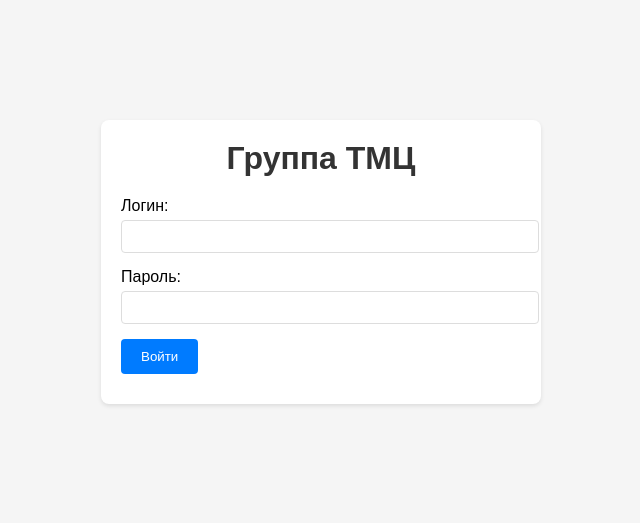
After one commit to Felix1510/tables, a Flask app: page /login in a window 1280 px wide. The commit adds this page. Shown: the top 523 px of the page, without its empty margins (319-959 px from the left). Run offline with Flask 3, Linux system fonts and the light colour scheme; parts of the project's set-up code (start-up, migrations or seed data) failed here and were passed over.

Commit message:
app.py script.js styles.css favicon index login

```diff
--- a/app.py
+++ b/app.py
@@ -1,10 +1,11 @@
-from flask import Flask, render_template, request, send_file, jsonify
+from flask import Flask, render_template, request, send_file, jsonify, session, redirect, url_for
 import os
 import time
 from datetime import datetime, timedelta
 import threading
 import subprocess
 import logging
+from functools import wraps
 
 # Configure logging
 logging.basicConfig(
@@ -21,6 +22,19 @@ REESTR_FILE = os.path.join(WORKING_DIR, "reestr.xlsx")
 RESULT_FILE = os.path.join(WORKING_DIR, "exit.xlsx")
 
 app = Flask(__name__)
+app.secret_key = 'your-secret-key-here'  # Change this to a secure secret key
+
+# Login credentials
+VALID_USERNAME = "User"
+VALID_PASSWORD = "P@s7w0rd"
+
+def login_required(f):
+    @wraps(f)
+    def decorated_function(*args, **kwargs):
+        if 'user' not in session:
+            return redirect(url_for('login'))
+        return f(*args, **kwargs)
+    return decorated_function
 
 def cleanup_old_files():
     while True:
@@ -44,11 +58,32 @@ cleanup_thread.start()
 def allowed_file(filename):
     return '.' in filename and filename.rsplit('.', 1)[1].lower() in {'xlsx'}
 
+@app.route('/login', methods=['GET', 'POST'])
+def login():
+    if request.method == 'POST':
+        data = request.get_json()
+        username = data.get('username')
+        password = data.get('password')
+
+        if username == VALID_USERNAME and password == VALID_PASSWORD:
+            session['user'] = username
+            return jsonify({'status': 'success'})
+        return jsonify({'status': 'error', 'message': 'Неверный логин или пароль'})
+
+    return render_template('login.html')
+
+@app.route('/logout', methods=['POST'])
+def logout():
+    session.pop('user', None)
+    return jsonify({'status': 'success'})
+
 @app.route('/')
+@login_required
 def index():
     return render_template('index.html')
 
 @app.route('/upload', methods=['POST'])
+@login_required
 def upload_file():
     if 'file' not in request.files:
         return jsonify({'status': 'error', 'message': 'No file part'})
@@ -76,6 +111,7 @@ def upload_file():
         return jsonify({'status': 'error', 'message': 'Error saving file'})
 
 @app.route('/start', methods=['POST'])
+@login_required
 def start_process():
     if not os.path.exists(SKLAD_FILE):
         return jsonify({'status': 'error', 'message': 'No sklad.xlsx file'})
@@ -91,12 +127,14 @@ def start_process():
         return jsonify({'status': 'error', 'message': str(e)})
 
 @app.route('/download')
+@login_required
 def download_file():
     if os.path.exists(RESULT_FILE):
         return send_file(RESULT_FILE, as_attachment=True)
     return jsonify({'status': 'error', 'message': 'File not found'})
 
 @app.route('/clear', methods=['POST'])
+@login_required
 def clear_files():
     files = ['sklad.xlsx', 'reestr.xlsx', 'exit.xlsx']
     cleared = []
@@ -115,6 +153,7 @@ def clear_files():
     })
 
 @app.route('/check_files')
+@login_required
 def check_files():
     exit_exists = os.path.exists(RESULT_FILE)
     return jsonify({'exit_exists': exit_exists})
--- a/static/styles.css
+++ b/static/styles.css
@@ -14,11 +14,94 @@ body {
     box-shadow: 0 2px 4px rgba(0,0,0,0.1);
 }
 
+.header {
+    display: flex;
+    justify-content: space-between;
+    align-items: center;
+    margin-bottom: 20px;
+}
+
+.header-buttons {
+    display: flex;
+    gap: 10px;
+}
+
 h1 {
     text-align: center;
     color: #333;
+    margin: 0;
 }
 
+/* Login page styles */
+.login-container {
+    max-width: 400px;
+    margin: 100px auto;
+    background-color: white;
+    padding: 20px;
+    border-radius: 8px;
+    box-shadow: 0 2px 4px rgba(0,0,0,0.1);
+}
+
+.login-form {
+    margin-top: 20px;
+}
+
+.form-group {
+    margin-bottom: 15px;
+}
+
+.form-group label {
+    display: block;
+    margin-bottom: 5px;
+}
+
+.form-group input {
+    width: 100%;
+    padding: 8px;
+    border: 1px solid #ddd;
+    border-radius: 4px;
+}
+
+.error-message {
+    color: #dc3545;
+    margin-top: 10px;
+}
+
+/* Modal styles */
+.modal {
+    display: none;
+    position: fixed;
+    z-index: 1;
+    left: 0;
+    top: 0;
+    width: 100%;
+    height: 100%;
+    background-color: rgba(0,0,0,0.4);
+}
+
+.modal-content {
+    background-color: #fefefe;
+    margin: 15% auto;
+    padding: 20px;
+    border: 1px solid #888;
+    width: 80%;
+    max-width: 600px;
+    border-radius: 8px;
+}
+
+.close {
+    color: #aaa;
+    float: right;
+    font-size: 28px;
+    font-weight: bold;
+    cursor: pointer;
+}
+
+.close:hover {
+    color: black;
+}
+
+/* Existing styles */
 .status-console {
     background-color: #f8f9fa;
     border: 1px solid #ddd;
--- /dev/null
+++ b/templates/login.html
@@ -0,0 +1,30 @@
+<!DOCTYPE html>
+<html lang="ru">
+<head>
+    <meta charset="UTF-8">
+    <meta name="viewport" content="width=device-width, initial-scale=1.0">
+    <title>Группа ТМЦ - Вход</title>
+    <link rel="icon" type="image/x-icon" href="/static/images/favicon.ico">
+    <link rel="stylesheet" href="/static/styles.css">
+</head>
+<body>
+    <div class="login-container">
+        <h1>Группа ТМЦ</h1>
+        <div class="login-form">
+            <form id="loginForm" method="POST" action="/login">
+                <div class="form-group">
+                    <label for="username">Логин:</label>
+                    <input type="text" id="username" name="username" required>
+                </div>
+                <div class="form-group">
+                    <label for="password">Пароль:</label>
+                    <input type="password" id="password" name="password" required>
+                </div>
+                <button type="submit">Войти</button>
+            </form>
+            <div id="login-error" class="error-message"></div>
+        </div>
+    </div>
+    <script src="/static/script.js"></script>
+</body>
+</html>
```
Also changed, not shown: static/script.js (+73 -7 lines), templates/index.html (+23 -11 lines), static/images/favicon.ico (renamed from templates/favicon.ico).
